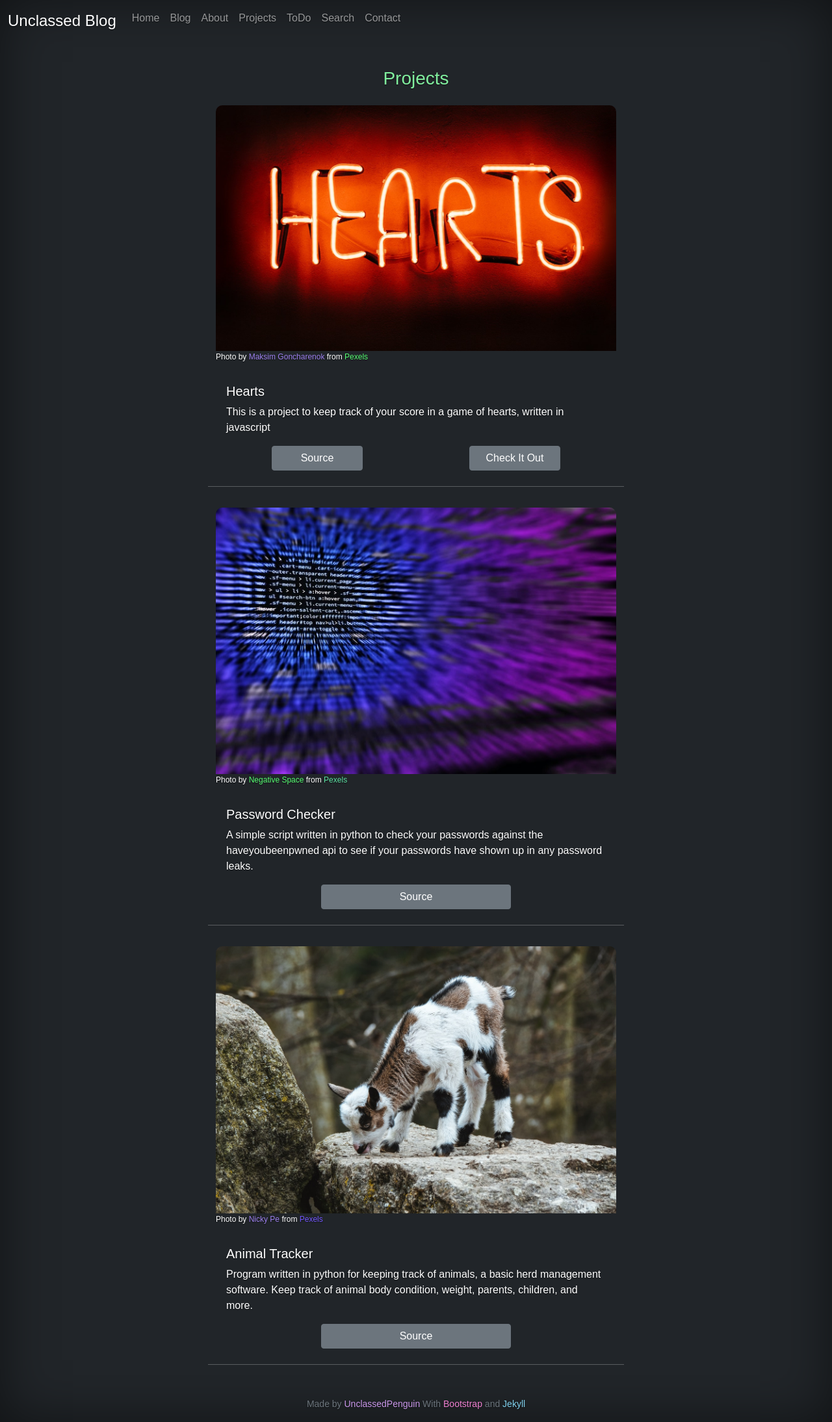
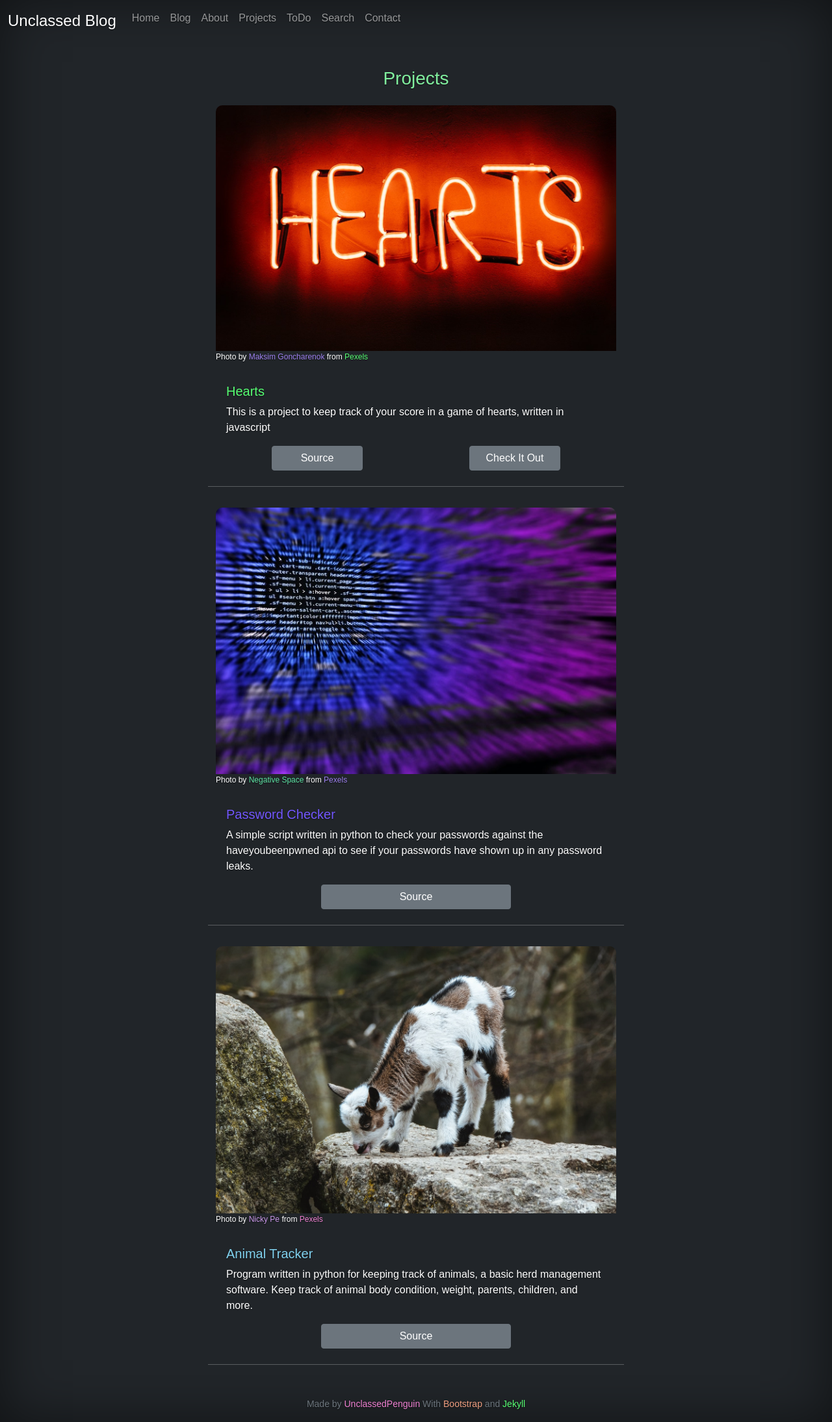
Before and after one commit to UnclassedPenguin/unclassedpenguin.github.io, a Jekyll site: the page built from projects.html, in a window 1280 px wide. Shown: the whole page at 65% size. Built offline with Jekyll 4.4.1, drawn with Linux system fonts in a browser that asks for light colours.

Commit message:
change project header randomcolor

```diff
--- a/projects.html
+++ b/projects.html
@@ -17,7 +17,7 @@ permalink: /projects/
     {% endif %}
     {% endif %}
     <div class="card-body">
-      <h5 class="card-title"> {{ item.projectName }} </h5>
+      <h5 class="randomcolor card-title"> {{ item.projectName }} </h5>
       <p class="card-text"> {{ item.projectDescription }} </p>
       <div class="row">
         {% if item.projectGithub != nil %}
```
